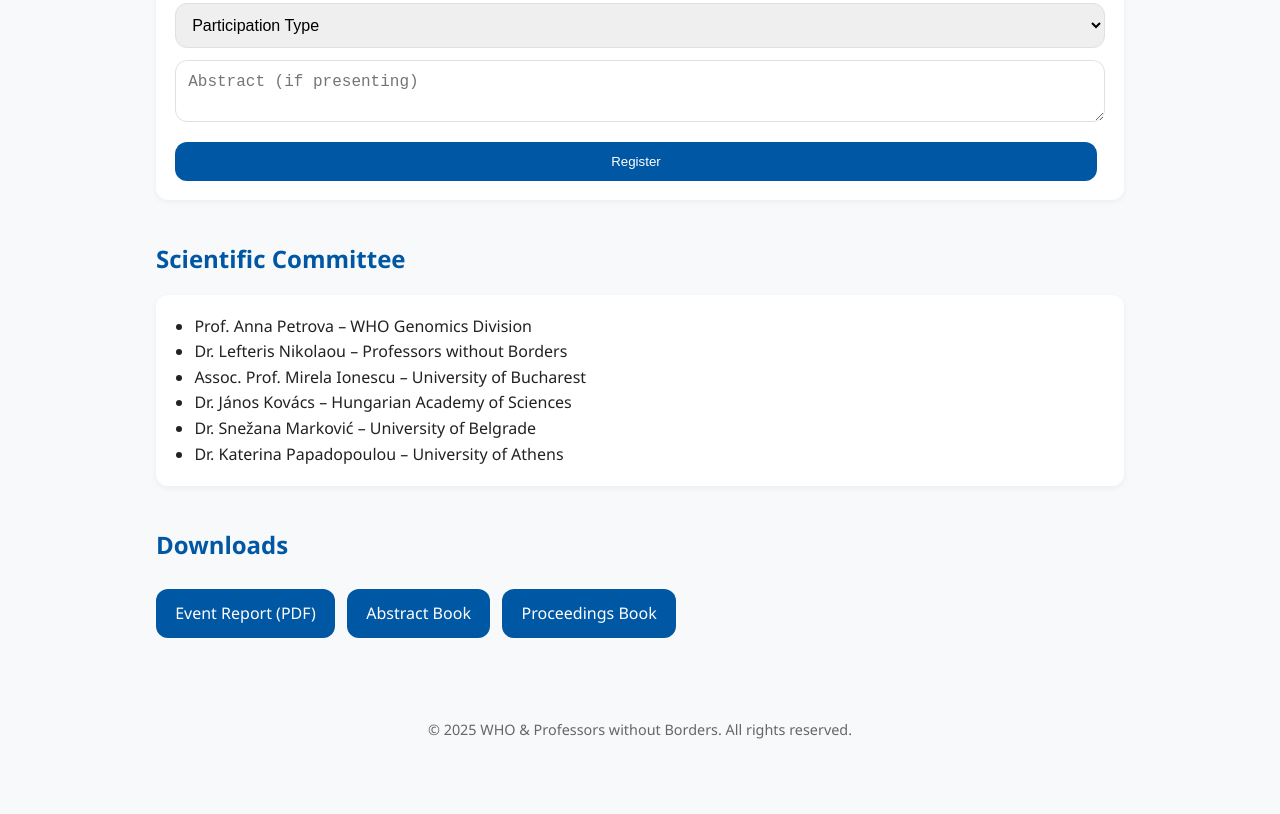
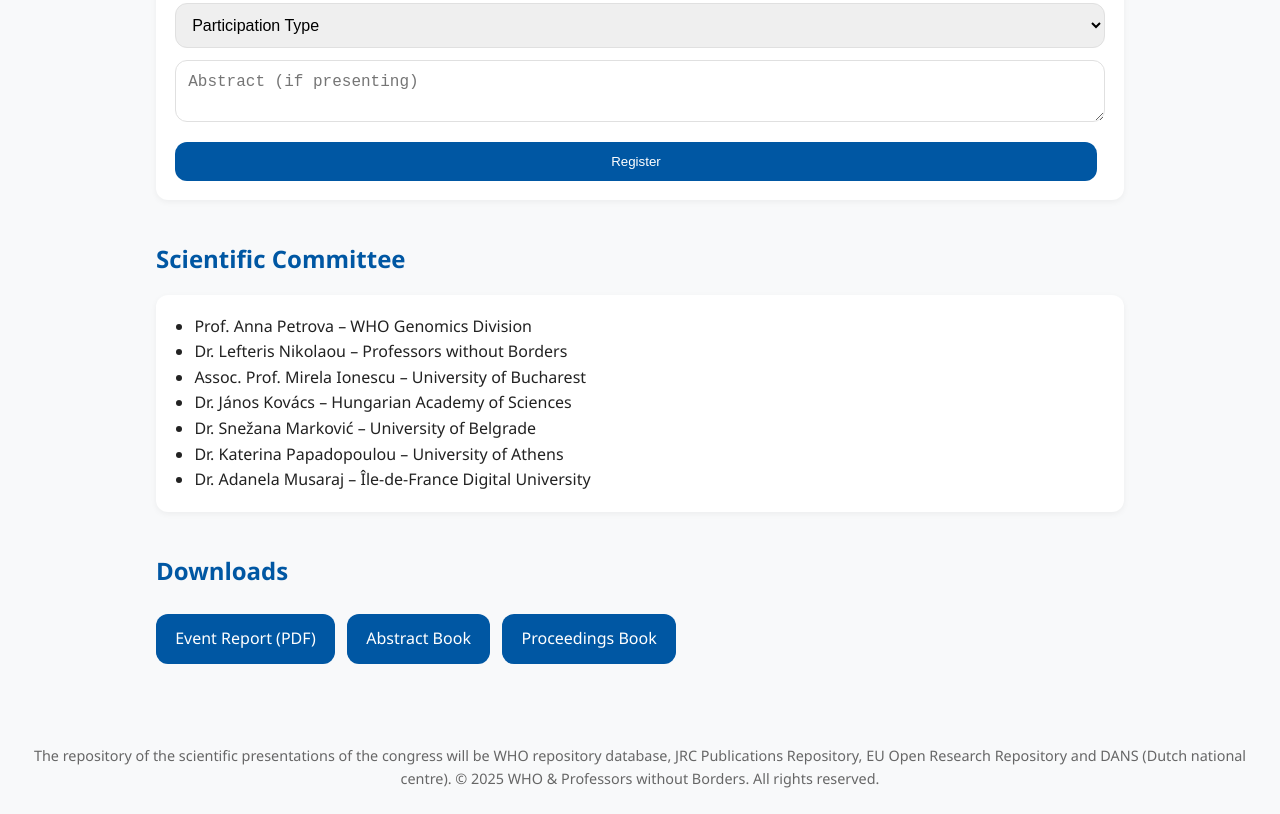
Before and after one commit to FormularFARMACEUTIK/DNA-CONGRESS, a plain HTML site: page index.html in a window 1280 px wide. Shown: the part 2140-2954 px from the top of the page. Before the commit the page ends 2905 px from the top, so only its background shows below. Drawn offline with Linux system fonts and the light colour scheme.

Commit message:
Update index.html

```diff
--- a/index.html
+++ b/index.html
@@ -243,6 +243,7 @@
           <option>Bulgaria</option>
           <option>Croatia</option>
           <option>Cyprus</option>
+          <option>other</option>
         </select>
         <select required>
           <option value="">Participation Type</option>
@@ -265,6 +266,7 @@
         <li>Dr. János Kovács – Hungarian Academy of Sciences</li>
         <li>Dr. Snežana Marković – University of Belgrade</li>
         <li>Dr. Katerina Papadopoulou – University of Athens</li>
+        <li>Dr. Adanela Musaraj – Île-de-France Digital University</li>
       </ul>
     </div>
   </section>
@@ -279,6 +281,7 @@
 </div>
 
 <footer>
+  The repository of the scientific presentations of the congress will be WHO repository database, JRC Publications Repository, EU Open Research Repository and DANS (Dutch national centre).
   © 2025 WHO & Professors without Borders. All rights reserved.
 </footer>
 
```
